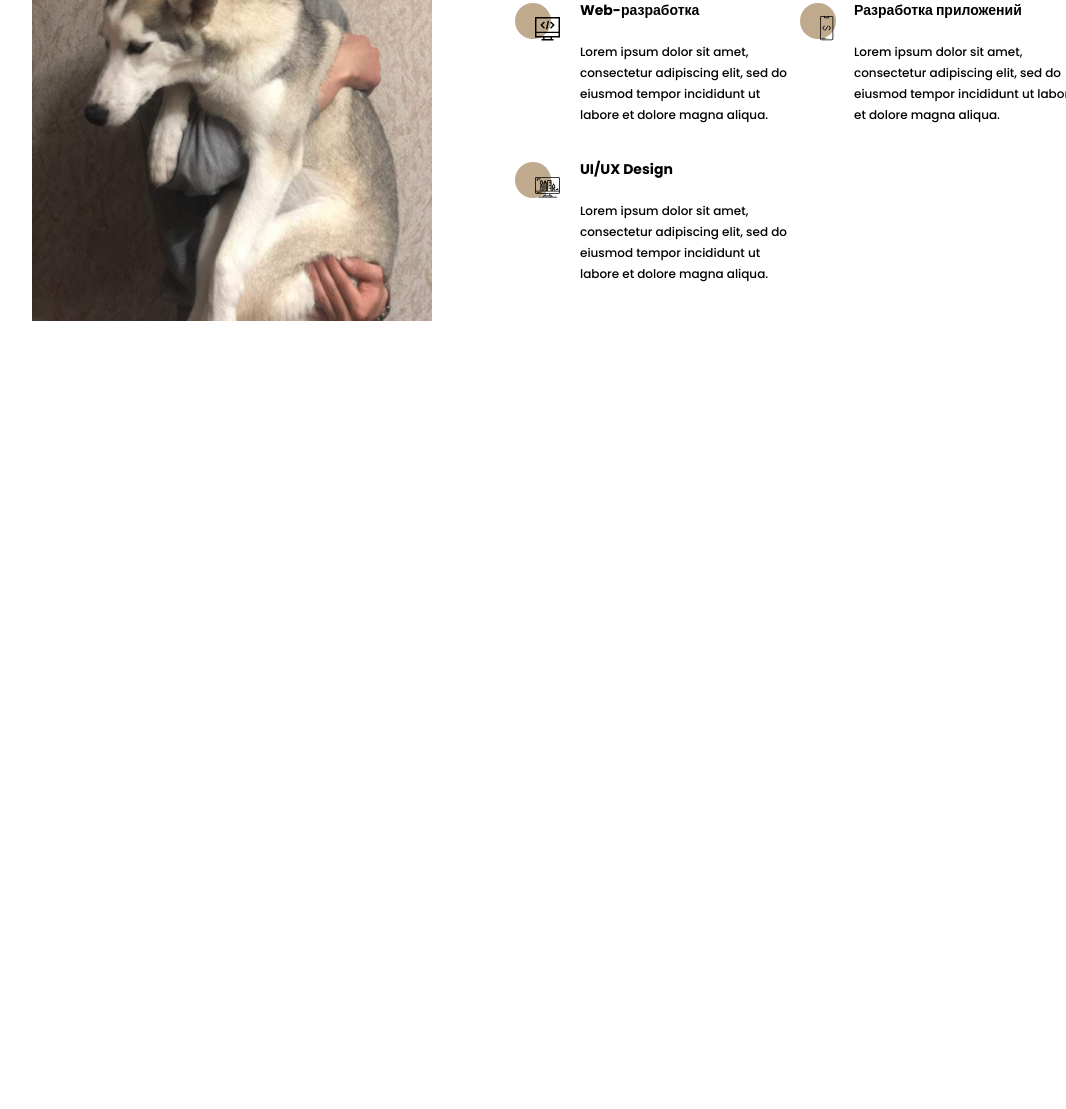
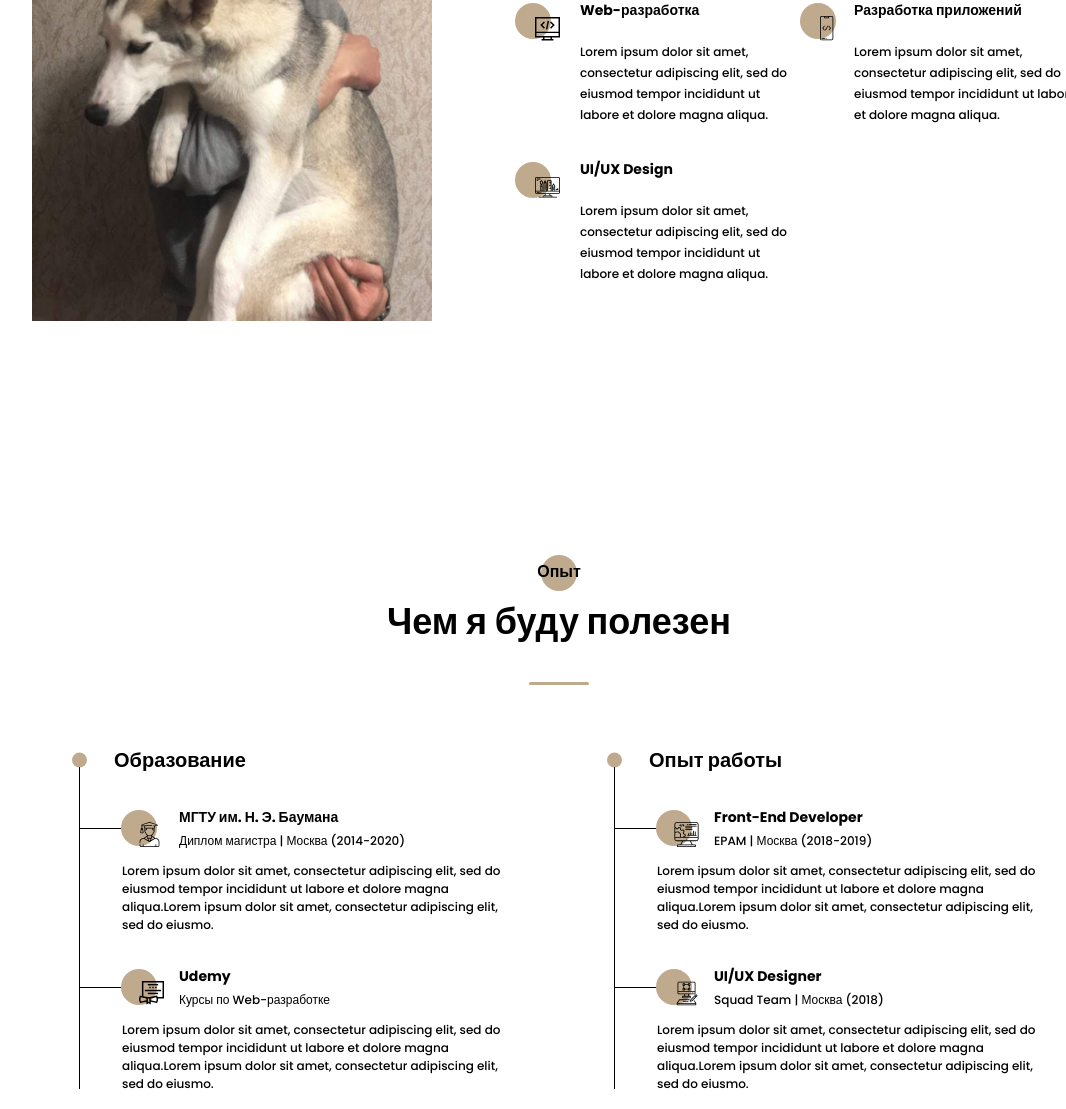
Before and after one commit to MrKITER/portfolio0, a website: page src/index.html in a window 1280 px wide. Shown: the part 1192-2301 px from the top of the page, without its empty margins (81-1147 px from the left). Before the commit the page ends 1625 px from the top, so only its background shows below. Drawn offline with Linux system fonts and the light colour scheme.

Commit message:
Third ecran was created

```diff
--- a/src/index.html
+++ b/src/index.html
@@ -165,6 +165,83 @@
         </div>
     </section>
 
+    <section class="resume">
+        <div class="container">
+            <h2 class="tittle tittle_fz16 resume__tittle">Опыт</h2>
+            <div class="tittle tittle_fz36 resume__subtittle">Чем я буду полезен</div>
+            <div class="divider"></div>
+
+            <div class="resume__wrapper">
+                <div class="resume__column">
+                    <h3 class="tittle tittle_fz20 resume__column-tittle">Образование</h3>
+                    <ul>
+                        <li>
+                            <div class="resume__item">
+                                <div class="resume__item-head">
+                                    <div class="resume__item-icon">
+                                        <img src="icons/experience/university.svg" alt="university">
+                                    </div>
+                                    <h4 class="tittle tittle_fz14">МГТУ им. Н. Э. Баумана</h4>
+                                    <div class="resume__item-location">Диплом магистра | Москва (2014-2020)</div>
+                                </div>
+                                <div class="resume__item-body">
+                                    Lorem ipsum dolor sit amet, consectetur adipiscing elit, sed do eiusmod tempor incididunt ut labore et dolore magna aliqua.Lorem ipsum dolor sit amet, consectetur adipiscing elit, sed do eiusmo.
+                                </div>
+                            </div>
+                        </li>
+                        <li>
+                            <div class="resume__item">
+                                <div class="resume__item-head">
+                                    <div class="resume__item-icon">
+                                        <img src="icons/experience/courses.svg" alt="university">
+                                    </div>
+                                    <h4 class="tittle tittle_fz14">Udemy</h4>
+                                    <div class="resume__item-location">Курсы по Web-разработке </div>
+                                </div>
+                                <div class="resume__item-body">
+                                    Lorem ipsum dolor sit amet, consectetur adipiscing elit, sed do eiusmod tempor incididunt ut labore et dolore magna aliqua.Lorem ipsum dolor sit amet, consectetur adipiscing elit, sed do eiusmo.
+                                </div>
+                            </div>
+                        </li>
+                    </ul>
+                </div>
+                <div class="resume__column">
+                    <h3 class="tittle tittle_fz20 resume__column-tittle">Опыт работы</h3>
+                    <ul>
+                        <li>
+                            <div class="resume__item">
+                                <div class="resume__item-head">
+                                    <div class="resume__item-icon">
+                                        <img src="icons/experience/developer.svg" alt="university">
+                                    </div>
+                                    <h4 class="tittle tittle_fz14">Front-End Developer</h4>
+                                    <div class="resume__item-location">EPAM | Москва (2018-2019)</div>
+                                </div>
+                                <div class="resume__item-body">
+                                    Lorem ipsum dolor sit amet, consectetur adipiscing elit, sed do eiusmod tempor incididunt ut labore et dolore magna aliqua.Lorem ipsum dolor sit amet, consectetur adipiscing elit, sed do eiusmo.
+                                </div>
+                            </div>
+                        </li>
+                        <li>
+                            <div class="resume__item">
+                                <div class="resume__item-head">
+                                    <div class="resume__item-icon">
+                                        <img src="icons/experience/designer.svg" alt="university">
+                                    </div>
+                                    <h4 class="tittle tittle_fz14">UI/UX Designer</h4>
+                                    <div class="resume__item-location">Squad Team | Москва (2018)</div>
+                                </div>
+                                <div class="resume__item-body">
+                                    Lorem ipsum dolor sit amet, consectetur adipiscing elit, sed do eiusmod tempor incididunt ut labore et dolore magna aliqua.Lorem ipsum dolor sit amet, consectetur adipiscing elit, sed do eiusmo.
+                                </div>
+                            </div>
+                        </li>
+                    </ul>
+                </div>
+            </div>
+        </div>
+    </section>
+
     <script src="js/script.js"></script>
 </body>
 </html>
--- a/src/sass/blocks/_about.scss
+++ b/src/sass/blocks/_about.scss
@@ -1,5 +1,8 @@
 .about {
     padding: 112px 0;
+    .divider {
+        margin: 0;
+    }
     &__wrapper {
         display: grid;
         padding: 0 43px;
@@ -52,9 +55,6 @@
     }
     &__item {
         display: flex;
-        &_wrap {
-
-        }
     }
     &__icon {
         display: inline-block;
--- a/src/sass/blocks/_divider.scss
+++ b/src/sass/blocks/_divider.scss
@@ -3,4 +3,5 @@
     height: 3px;
     background: $main_color;
     border-radius: 30px;
+    margin: 30px auto 0 auto;
 }
--- /dev/null
+++ b/src/sass/blocks/_resume.scss
@@ -0,0 +1,114 @@
+.resume {
+    padding-top: 127px;
+    &__tittle {
+        position: relative;
+        text-align: center;
+        &::before {
+            content: '';
+            position: absolute;
+            top: -5px;
+            left: 50%;
+            transform: translateX(-50%);
+            width: 36px;
+            height: 36px;
+            background: $main_color;
+            border-radius: 100%;
+            z-index: -1;
+        }
+    }
+    &__subtittle {
+        text-align: center;
+    }
+    &__column {
+        &-tittle {
+            position: relative;
+            padding-left: 35px;
+            margin-bottom: 0;
+            &::before {
+                content: '';
+                position: absolute;
+                width: 15px;
+                height: 15px;
+                background: $main_color;
+                border-radius: 100%;
+                left: -7px;
+                top: 50%;
+                transform: translateY(-50%);
+            }
+        }
+        ul {
+            list-style-type: none;
+            li {
+                position: relative;
+                &::after {
+                    content: '';
+                    width: 1px;
+                    height: calc(100% + 4px);
+                    position: absolute;
+                    top: -8px;
+                    left: 0;
+                    background-color: #000;
+                }
+            }
+        }
+    }
+    &__item {
+        position: relative;
+        &::before {
+            content: '';
+            height: 1px;
+            width: 42px;
+            position: absolute;
+            top: 53px;
+            background-color: #000;
+        }
+        &-head {
+            padding: 35px 0 0 100px;
+            position: relative;
+        }
+        &-body {
+            padding-left: 43px;
+            margin-top: 12px;
+            font-weight: 500;
+            font-size: 12px;
+            line-height: 18px;
+            color: #000000;
+        }
+        &-icon {
+            position: absolute;
+            top: 40px;
+            left: 60px;
+            &::before {
+                content: '';
+                position: absolute;
+                top: -5px;
+                left: 50%;
+                transform: translateX(-50%);
+                width: 36px;
+                height: 36px;
+                background: $main_color;
+                border-radius: 100%;
+                z-index: -1;
+            }
+            img {
+                position: absolute;
+                left: 0;
+                top: 7px;
+            }
+        }
+        &-location {
+            font-weight: 500;
+            font-size: 12px;
+            line-height: 18px;
+            color: #000000;
+        }
+    }
+    &__wrapper {
+        padding: 0px 90px;
+        margin-top: 60px;
+        display: grid;
+        grid-template-columns: repeat(2, 425px);
+        column-gap: 110px;
+
+    }
+}
--- a/src/sass/blocks/_tittle.scss
+++ b/src/sass/blocks/_tittle.scss
@@ -14,6 +14,11 @@
         line-height: 24px;
         color: #000000;
     }
+    &_fz20 {
+        font-size: 20px;
+        line-height: 30px;
+        color: #000000;
+    }
     &_fz36 {
         font-size: 36px;
         color: #000000;
--- a/src/sass/style.scss
+++ b/src/sass/style.scss
@@ -21,4 +21,5 @@
 @import 'blocks/menu';
 @import 'blocks/about';
 @import 'blocks/divider';
+@import 'blocks/resume';
 @import 'blocks/btn';
```
Also changed, not shown: src/css/style.min.css.
